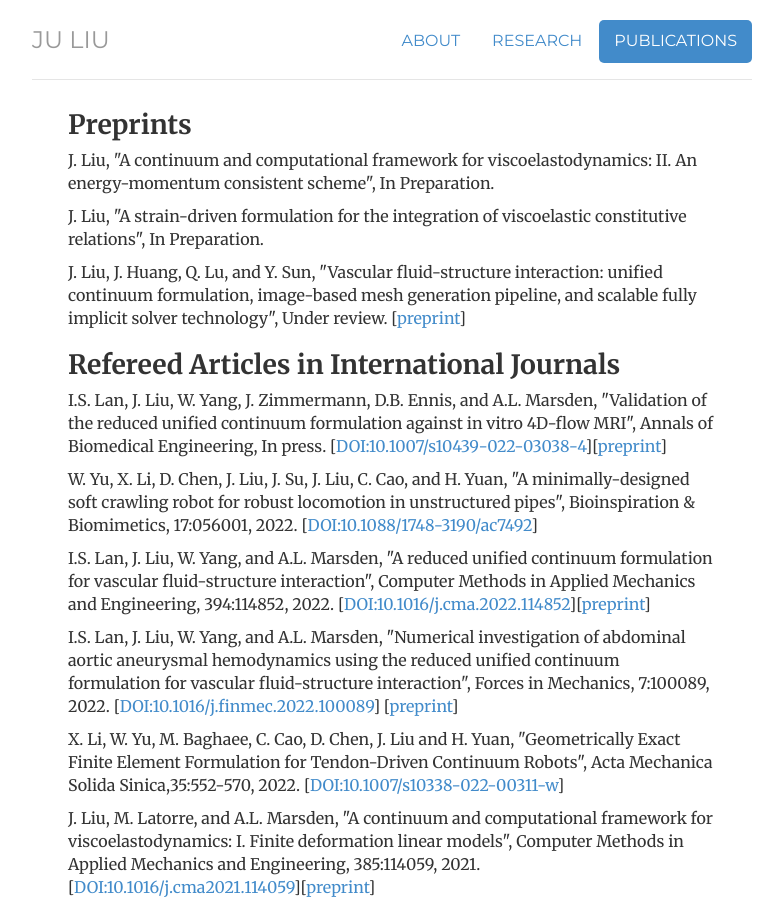
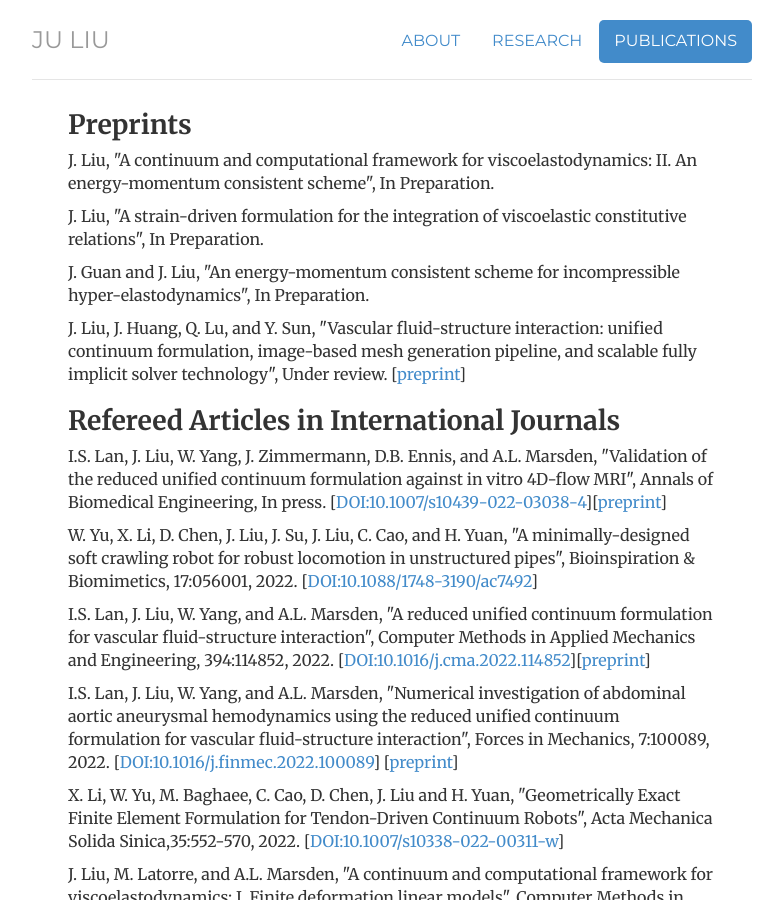
Before and after one commit to ju-liu/ju-liu.github.io, a Jekyll site: the page built from publications/index.html, in a window 1280 px wide and 900 px high. Shown: the whole window, without its empty margins (248-1031 px from the left). Built offline with Jekyll 4.4.1, drawn with Linux system fonts in a browser that asks for light colours; nearby versions of some CDN libraries; library files that are not in the unit come from our copies; comment, search, counter and statistics services are not loaded.

Commit message:
Update index.html

```diff
--- a/publications/index.html
+++ b/publications/index.html
@@ -13,6 +13,8 @@ description: Current Publications for Dr. Ju Liu
   <p>J. Liu, "A continuum and computational framework for viscoelastodynamics: II. An energy-momentum consistent scheme", In Preparation.</p>
 
   <p>J. Liu, "A strain-driven formulation for the integration of viscoelastic constitutive relations", In Preparation.</p>
+
+  <p>J. Guan and J. Liu, "An energy-momentum consistent scheme for incompressible hyper-elastodynamics", In Preparation.</p>
 
   <p>J. Liu, J. Huang, Q. Lu, and Y. Sun, "Vascular fluid-structure interaction: unified continuum formulation, image-based mesh generation pipeline, and scalable fully implicit solver technology", Under review. [<a href="https://arxiv.org/pdf/2206.06996.pdf">preprint</a>]</p>
 
```
